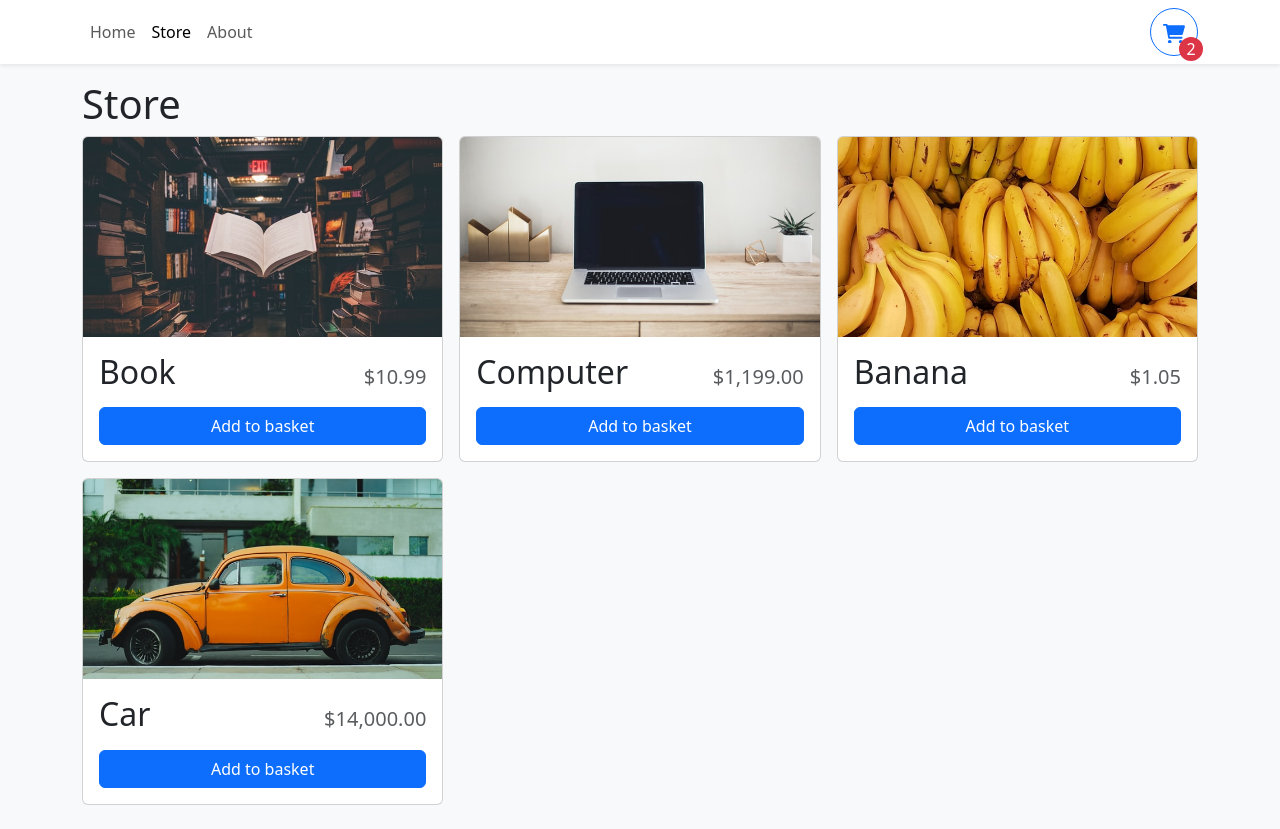
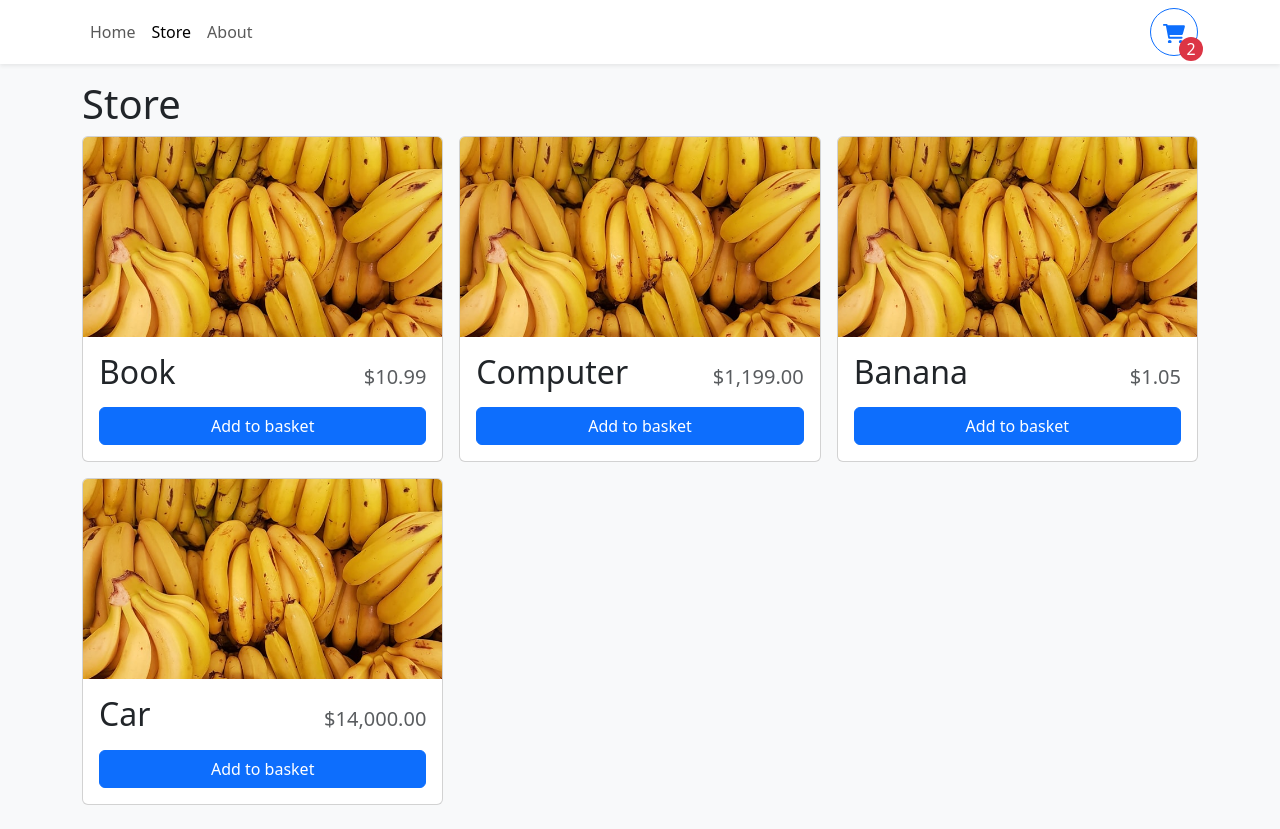
Before and after one commit to Salar-Sali/shopping-card, a React (Vite) app: page /store in a window 1280 px wide. Built offline with nearby package versions, Linux system fonts and the light colour scheme.

Commit message:
static import

```diff
--- a/src/components/store-item/store-item.tsx
+++ b/src/components/store-item/store-item.tsx
@@ -4,6 +4,7 @@ import { formatCurrency } from "../../utilities/format-currency";
 import { useTranslation } from "react-i18next";
 import langKey from "../../bootstrap/i18n/langKey";
 import { useShoppingCartContext } from "../../context/shopping-cart-context/shopping-cart-context";
+import Ban from "../../../public/assets/banana.jpg"
 
 const StoreItem = (props: IStoreItemProps) => {
   const { vm } = props;
@@ -19,7 +20,7 @@ const StoreItem = (props: IStoreItemProps) => {
   return (
     <Card className="h-100">
       <Card.Img
-        src={vm.imgUrl}
+        src={Ban}
         variant="top"
         height="200px"
         alt={vm.name}
```
Also changed, not shown: 1 other file (tests, documents, lock files or other folders).
